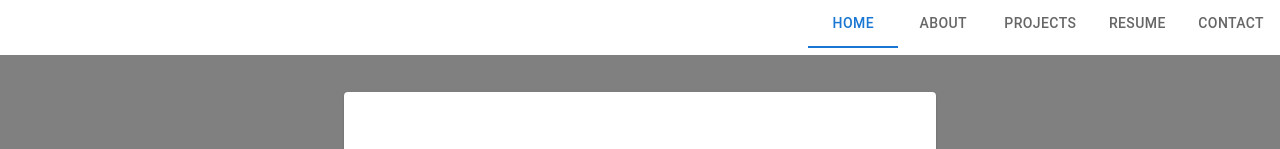
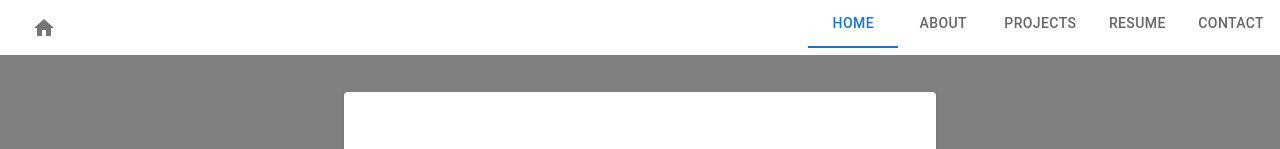
Before and after one commit to toveson/portfolio-v3, a React (Create React App) app: page / in a window 1280 px wide. Shown: the top 149 px of the page. Built offline with nearby package versions, Linux system fonts and the light colour scheme.

Commit message:
added current page icon to left side of navBar

```diff
--- a/src/components/NavBar.tsx
+++ b/src/components/NavBar.tsx
@@ -4,7 +4,7 @@ import ContactMailIcon from "@mui/icons-material/ContactMail"
 import HomeIcon from "@mui/icons-material/Home"
 import MenuIcon from "@mui/icons-material/Menu"
 import PersonIcon from "@mui/icons-material/Person"
-import {Drawer, IconButton, Stack, Tab, Tabs} from "@mui/material"
+import {Drawer, IconButton, ListItemIcon, Stack, Tab, Tabs} from "@mui/material"
 import React, {Dispatch, SetStateAction, useState} from "react"
 
 export interface navBarProps {
@@ -37,7 +37,23 @@ export const NavBar: React.FC<navBarProps> = (props) => {
   }
 
   return (
-    <Stack direction="row" justifyContent="right">
+    <Stack direction="row" justifyContent="space-between">
+      <Stack
+        style={{
+          justifyContent: "center",
+          alignItems: "center",
+          paddingLeft: "2rem",
+          paddingRight: "2rem"
+        }}
+      >
+        <ListItemIcon>
+          {currentPage === "About" && <PersonIcon />}
+          {currentPage === "Contact" && <ContactMailIcon />}
+          {currentPage === "Home" && <HomeIcon />}
+          {currentPage === "Projects" && <AccountTreeIcon />}
+          {currentPage === "Resume" && <AssignmentIndIcon />}
+        </ListItemIcon>
+      </Stack>
       <Stack direction="row" justifyContent="flex-end">
         <IconButton
           onClick={toggleDrawer}
@@ -54,6 +70,7 @@ export const NavBar: React.FC<navBarProps> = (props) => {
             <Tab label={button.label} value={button.label} key={button.label} />
           ))}
         </Tabs>
+
         <Drawer anchor="right" open={isDrawerOpen} onClose={toggleDrawer}>
           <Tabs
             onChange={handleChange}
```
